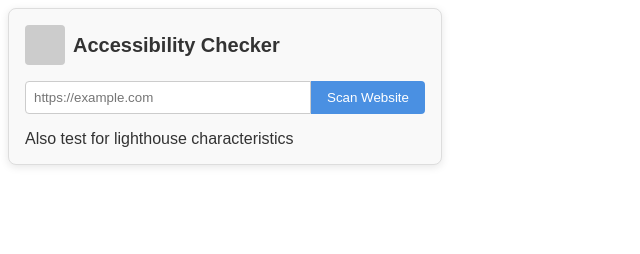
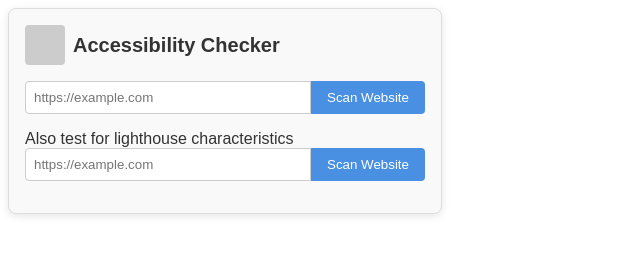
Before and after one commit to robertsmelanie/TestAda, a plain HTML site: page index.html in a window 1280 px wide. Shown: the whole page, without its empty margins (0-640 px from the left). Drawn offline with Linux system fonts and the light colour scheme.

Commit message:
add input

```diff
--- a/index.html
+++ b/index.html
@@ -32,6 +32,10 @@
             </div>
             <div class="lighthouse">
                 <div class="light">Also test for lighthouse characteristics</div>
+                <div class="ac-input-group">
+                    <input type="url" id="ac-url" placeholder="https://example.com">
+                    <button id="ac-scan-btn">Scan Website</button>
+                </div>
             </div>
         </div>
 
```
